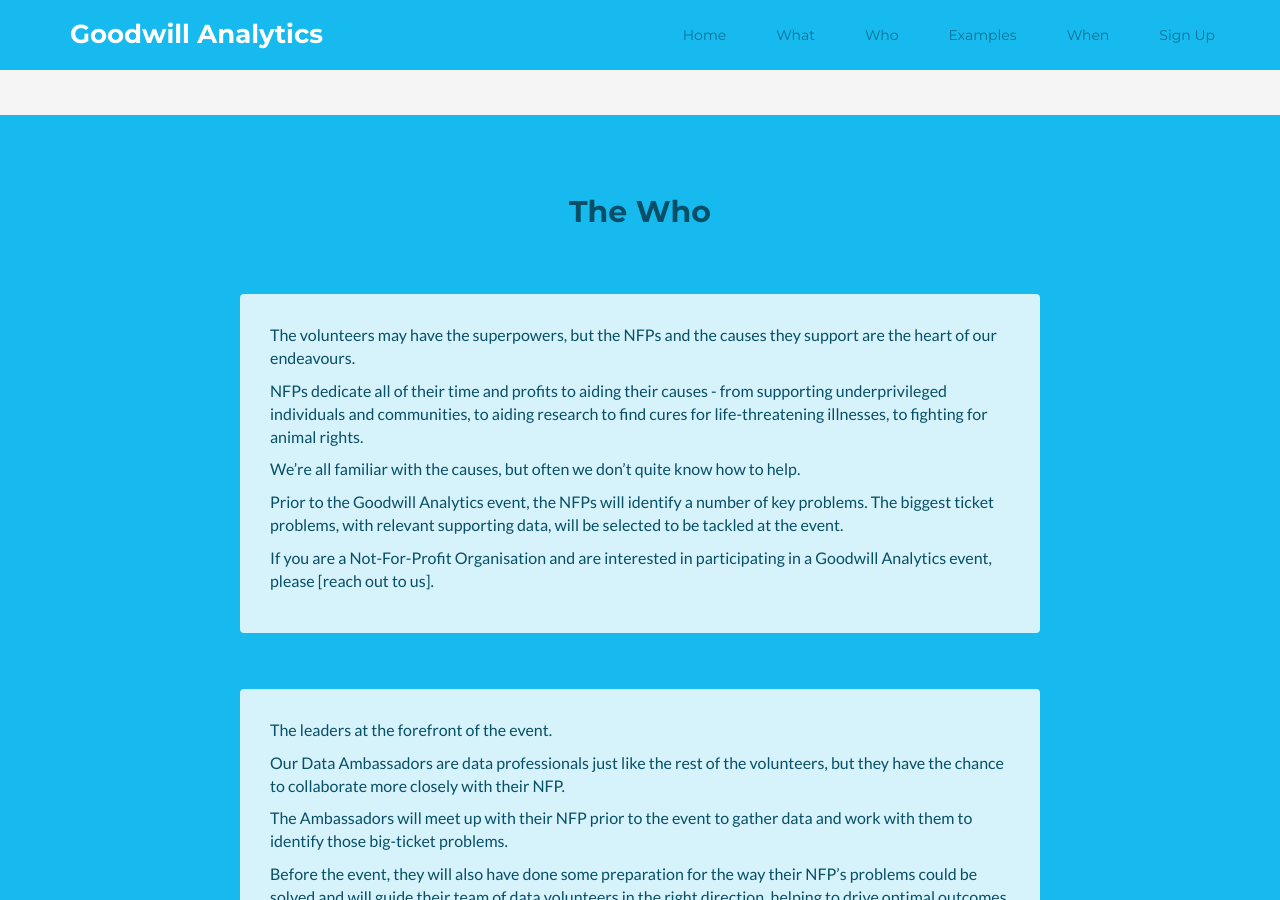
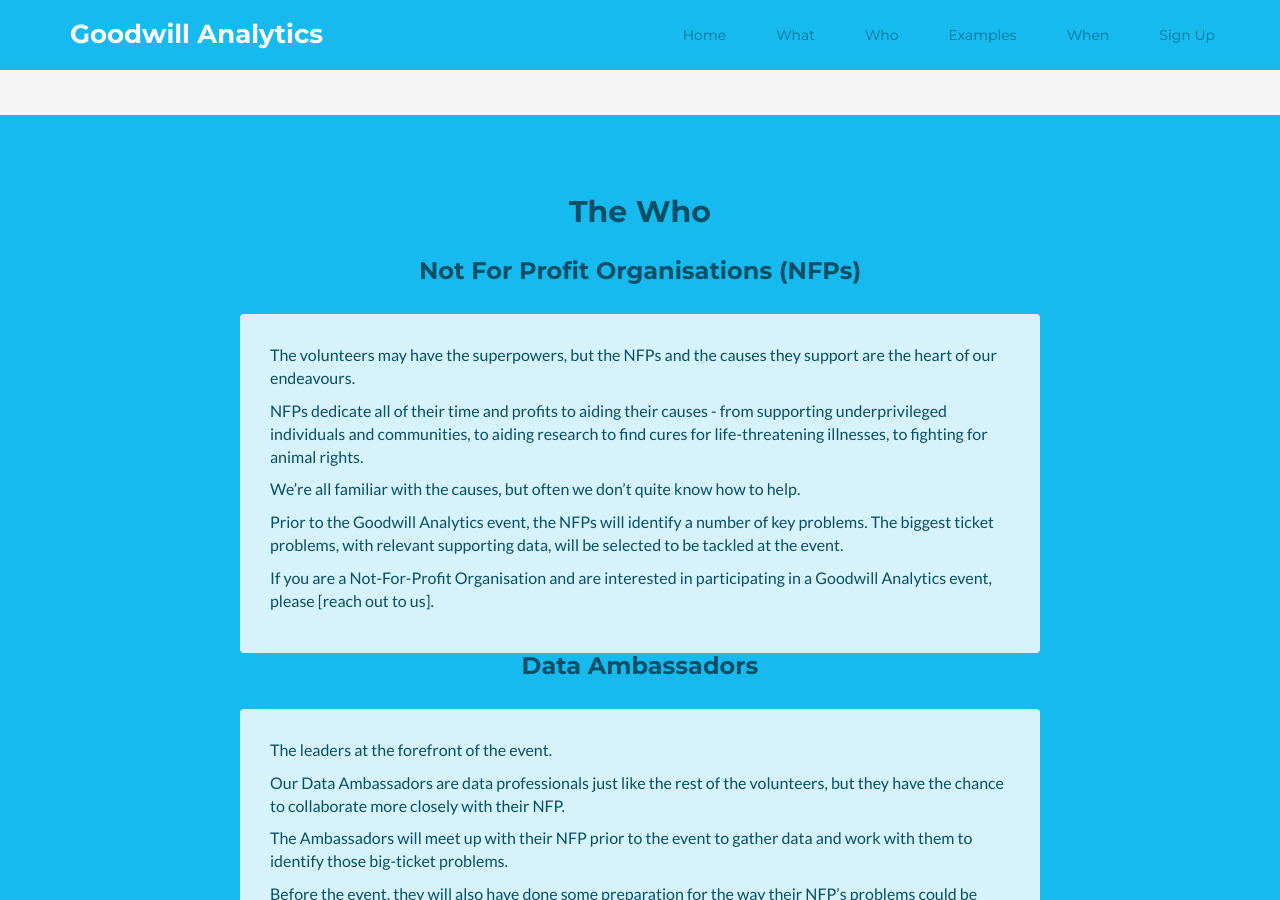
Before and after one commit to goodwillanalytics/goodwillanalytics.github.io, a Jekyll site: the page built from index.html, in a window 1280 px wide and 900 px high, scrolled down 1595 px. Built offline with Jekyll 4.4.1, drawn with Linux system fonts in a browser that asks for light colours.

Commit message:
format changes

```diff
--- a/_includes/who.html
+++ b/_includes/who.html
@@ -3,7 +3,7 @@
 	<section id="who" class="features section">
         <div class="container">
 			<h2 class="title text-center">The Who</h2>
-			<h3 class="sub-title text-center">Not For Profit Organisations (NFPs)</h3>
+			<h3 class="title text-center">Not For Profit Organisations (NFPs)</h3>
 			<div class="features-inner">
 				<p>The volunteers may have the superpowers, but the NFPs and the causes they support are the heart of our endeavours.</p>
 				<p>NFPs dedicate all of their time and profits to aiding their causes - from supporting underprivileged individuals and communities, to aiding research to find cures for life-threatening illnesses, to fighting for animal rights.</p>
@@ -11,7 +11,7 @@
 				<p>Prior to the Goodwill Analytics event, the NFPs will identify a number of key problems. The biggest ticket problems, with relevant supporting data, will be selected to be tackled at the event.</p>
 				<p>If you are a Not-For-Profit Organisation and are interested in participating in a Goodwill Analytics event, please [reach out to us].</p>
 			</div>
-			<h3 class="sub-title text-center">Data Ambassadors</h3>
+			<h3 class="title text-center">Data Ambassadors</h3>
 			<div class="features-inner">
 				<p>The leaders at the forefront of the event.</p>
 				<p>Our Data Ambassadors are data professionals just like the rest of the volunteers, but they have the chance to collaborate more closely with their NFP. </p>
@@ -19,7 +19,7 @@
 				<P>Before the event, they will also have done some preparation for the way their NFP’s problems could be solved and will guide their team of data volunteers in the right direction, helping to drive optimal outcomes and collect results.</P>
 				<p>If you are interested in being at Data Ambassador at a Goodwill Analytics event, please [reach out to us].</p>
 			</div>
-			<h3 class="sub-title text-center">Volunteer Data Professionals</h3>
+			<h3 class="title text-center">Volunteer Data Professionals</h3>
 			<div class="features-inner">
 				<p>The superheroes of the event.</p>
 				<p>The number crunchers extraordinaire. The pattern spotters. The abstract and out-of-box thinkers. The ones with the superpowers for crying out loud!</p>
```
